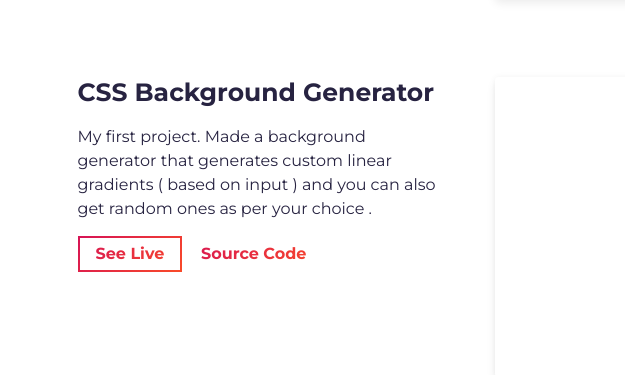
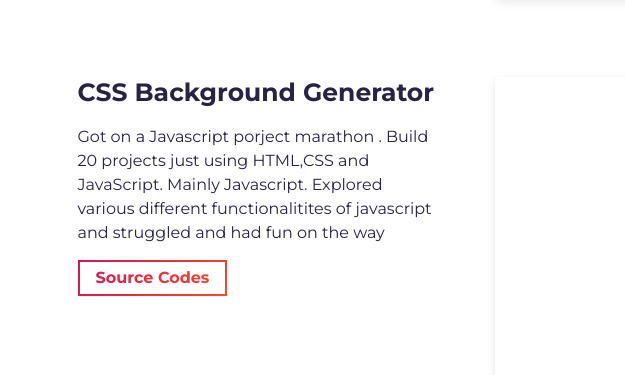
Before and after one commit to sanyamvatta/portfolio-v1, a website built with Parcel: page src/index.html in a window 1280 px wide. Shown: the part 2122-2497 px from the top of the page, 0-625 px from the left. Built offline with nearby package versions, Linux system fonts and the light colour scheme; grey boxes are pictures that could not be loaded.

Commit message:
Updated projects

```diff
--- a/src/index.html
+++ b/src/index.html
@@ -203,24 +203,16 @@
                 <h3 class="project-wrapper__text-title">CSS Background Generator</h3>
                 <div>
                   <p class="mb-4">
-                    My first project. Made a background generator that generates custom linear gradients ( based on input ) and you can also get random ones as per your choice .
+                    Got on a Javascript porject marathon . Build 20 projects just using HTML,CSS and JavaScript. Mainly Javascript. Explored various different functionalitites of javascript and struggled and had fun on the way
                   </p>
                 </div>
                 <a
                   rel="noreferrer"
                   target="_blank"
                   class="cta-btn cta-btn--hero"
-                  href="https://sanyamvatta.github.io/bg-generator/"
+                  href="https://github.com/sanyamvatta/javascript-20-web-projects"
                 >
-                  See Live
-                </a>
-                <a
-                  rel="noreferrer"
-                  target="_blank"
-                  class="cta-btn text-color-main"
-                  href="#!"
-                >
-                  Source Code
+                  Source Codes
                 </a>
               </div>
             </div>
@@ -237,7 +229,9 @@
                     <img
                       alt="Project Image"
                       class="img-fluid"
-                      src="https://i.ibb.co/jZ5LXL1/bg-generator.png"
+                      src="https://i.ibb.co/3TCBWV1/Blank-4-Grids-Collage.png"
+                      height="400"
+                      width="400"
                     />
                   </div>
                 </a>
```
